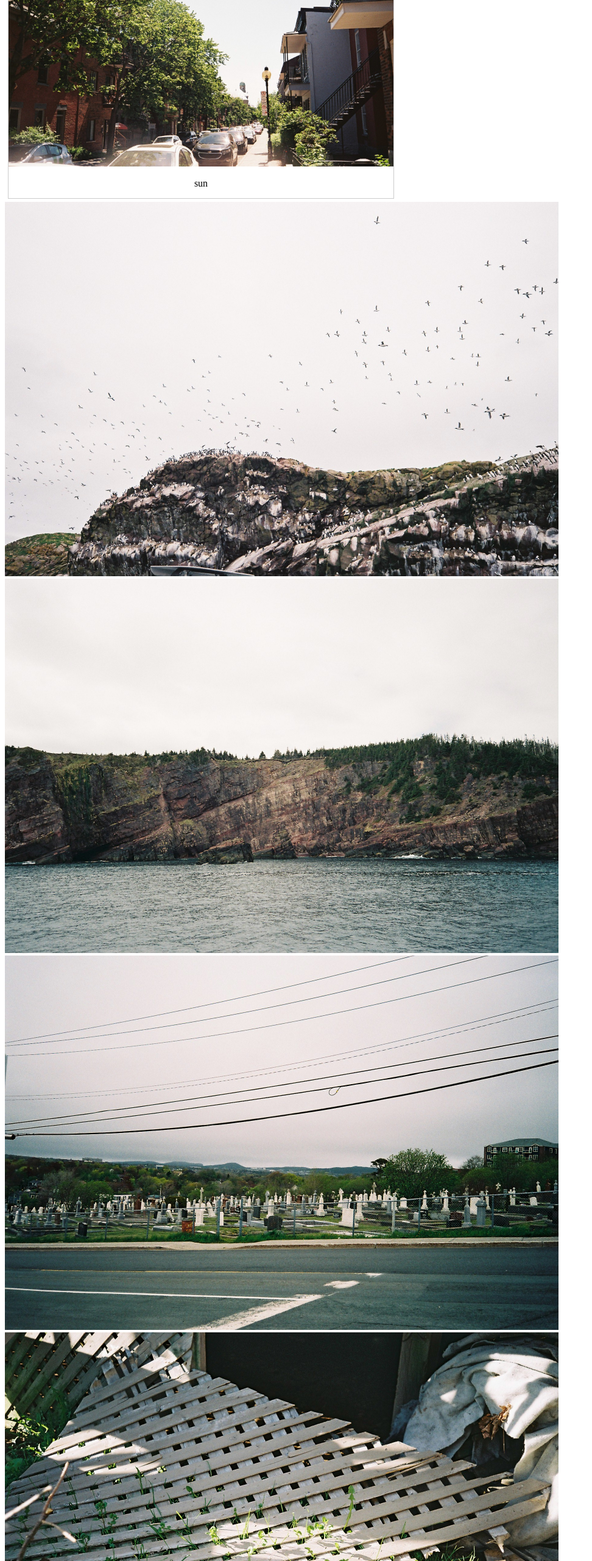
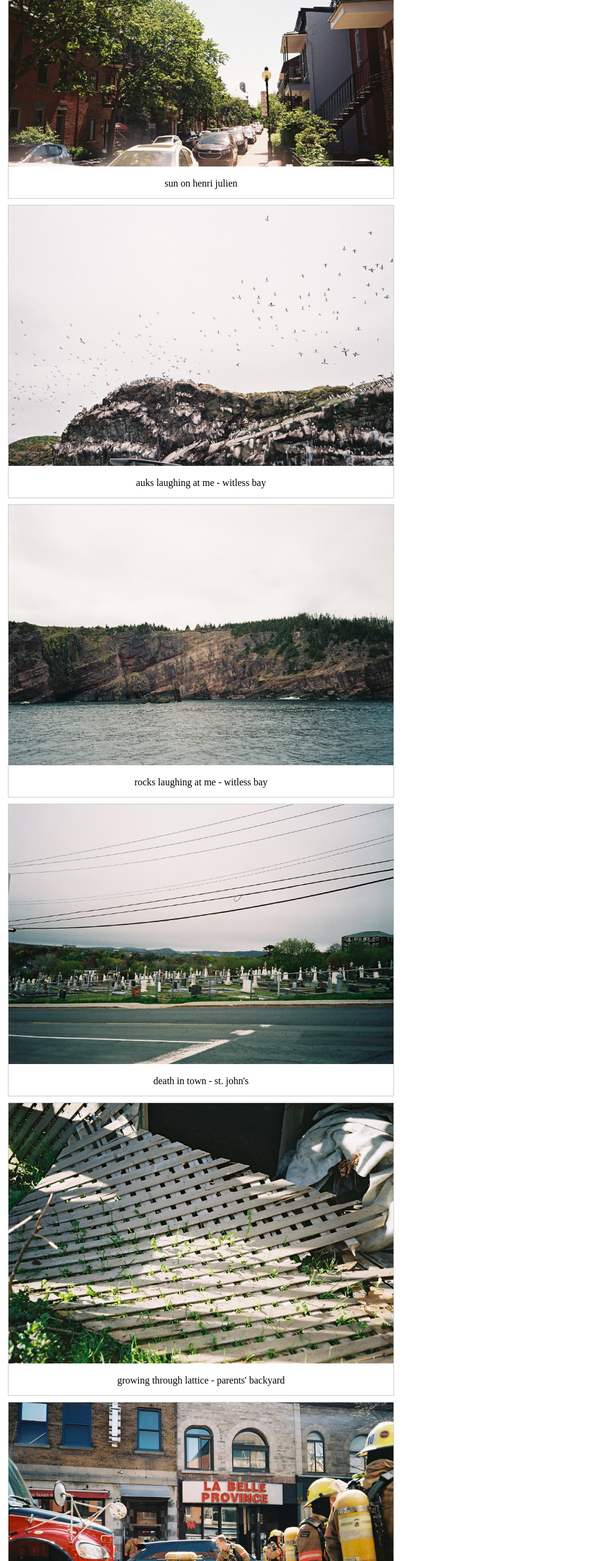
Before and after one commit to jonahsaks/jonahsaks.github.io, a plain HTML site: page photos.html in a window 1280 px wide. Shown: the part 240-2800 px from the top of the page at 61% size, without its empty margins (0-972 px from the left). Drawn offline with Linux system fonts and the light colour scheme.

Commit message:
Update photos.html

```diff
--- a/photos.html
+++ b/photos.html
@@ -38,20 +38,54 @@ div.desc {
 
 <div class="gallery">
   <img src="sun.JPG" alt="sun" width="909" height="614">
-  <div class="desc">sun</div>
+  <div class="desc">sun on henri julien</div>
+</div>
+
+<div class="gallery">
+  <img src="birds.JPG" alt="birds" width="909" height="614">
+  <div class="desc">auks laughing at me - witless bay</div>
+</div>
+
+<div class="gallery">
+  <img src="rock.JPG" alt="rock" width="909" height="614">
+  <div class="desc">rocks laughing at me - witless bay</div>
+</div>
+
+<div class="gallery">
+  <img src="death.JPG" alt="death" width="909" height="614">
+  <div class="desc">death in town - st. john's </div>
+</div>
+
+<div class="gallery">
+  <img src="growing.JPG" alt="growing" width="909" height="614">
+  <div class="desc">growing through lattice - parents' backyard</div>
+</div>
+
+<div class="gallery">
+  <img src="fire1.JPG" alt="fire1" width="909" height="614">
+  <div class="desc">fire! </div>
+</div>
+
+<div class="gallery">
+  <img src="fire2.JPG" alt="fire2" width="909" height="614">
+  <div class="desc">fire!</div>
+</div>
+
+<div class="gallery">
+  <img src="clara.JPG" alt="clara" width="909" height="614">
+  <div class="desc">clara on porch at sunset - 3699</div>
 </div>
 
 
 
 
 
-<img src="birds.JPG" alt="birds" width="909" height="614">
-<img src="rock.JPG" alt="rock" width="909" height="614">
-<img src="death.JPG" alt="death" width="909" height="614">
-<img src="growing.JPG" alt="growing" width="909" height="614">
-<img src="fire1.JPG" alt="fire1" width="909" height="614">
-<img src="fire2.JPG" alt="fire2" width="909" height="614">
-<img src="clara.JPG" alt="clara" width="909" height="614">
+
+
+
+
+
+
 
 </body>
 </html>
```
